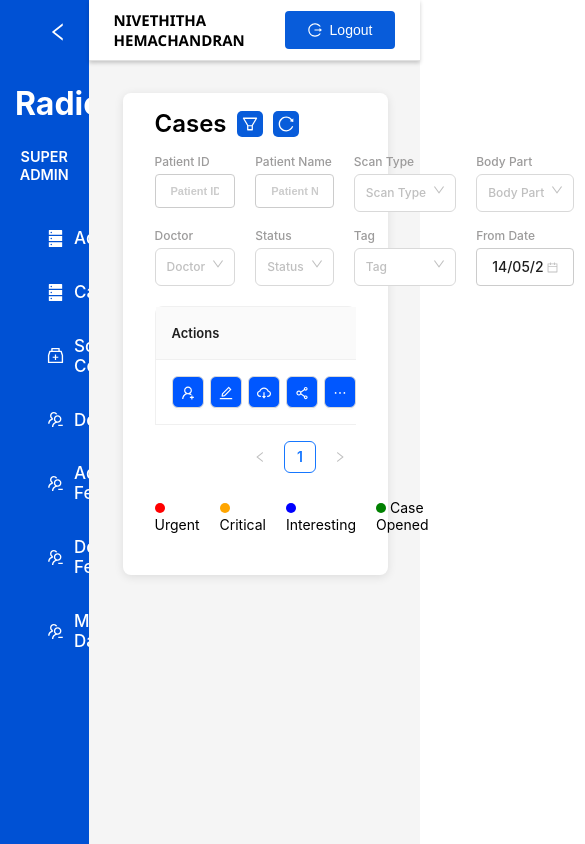
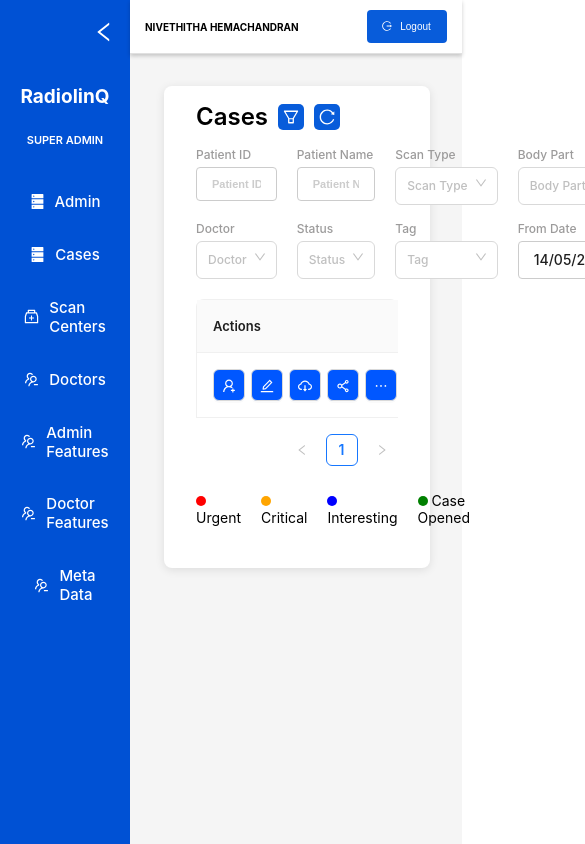
Before and after one commit to Uma-Kumarasamy2003/Super_admin, a React (Create React App) app: page /cases in a window 390 px wide. Shown: the top 844 px of the page, 585 px wide, since content can reach past the window. Built offline with nearby package versions, Linux system fonts and the light colour scheme.

Commit message:
first commit

```diff
--- a/src/index.css
+++ b/src/index.css
@@ -112,11 +112,10 @@ body {
   display: flex;
   justify-content: space-between;
   align-items: center;
-  padding: 10px 25px;
+  padding: 10px 15px;
   background-color: white;
   border-bottom: 1px solid #e0e0e0;
   box-shadow: 0 2px 4px rgba(0, 0, 5, 0.2);
-  font-family: 'Segoe UI', sans-serif;
   margin-bottom: 0px;
 }
 
@@ -160,3 +159,49 @@ body {
   color: white;
   align-self: flex-end;
 }
+
+@media (max-width:412px){
+
+  .sidebar.collapsed {
+    width: 30px;
+
+  }
+
+  .sidebar{
+    width: 100px;
+  }
+
+  .sidebar-title{
+    font-size: 19px;
+  }
+
+  .admin-label{
+    font-size: 11px;
+  }
+
+  .nav-links a{
+    font-size: 15px;
+    padding-left: 50px;
+    justify-content: center;
+
+  }
+  .menu-toggle {
+    font-size: 22px;
+    margin: 0px 0px 0px 30% !important;
+    padding: 0px 0px 0px 20% !important;
+
+}
+
+.user-name{
+  font-size:10px;
+
+}
+
+.logout-button{
+  width: 80px;
+  font-size:10px;
+  margin-right: 0px;
+
+}
+
+}
```
